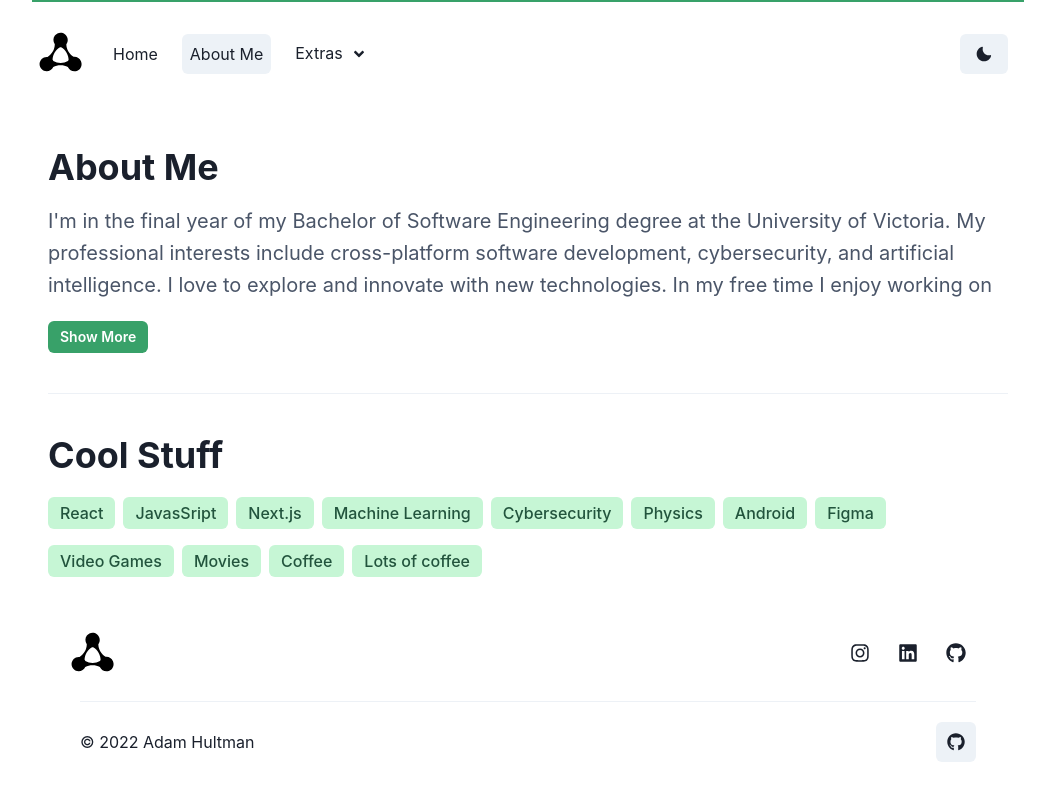
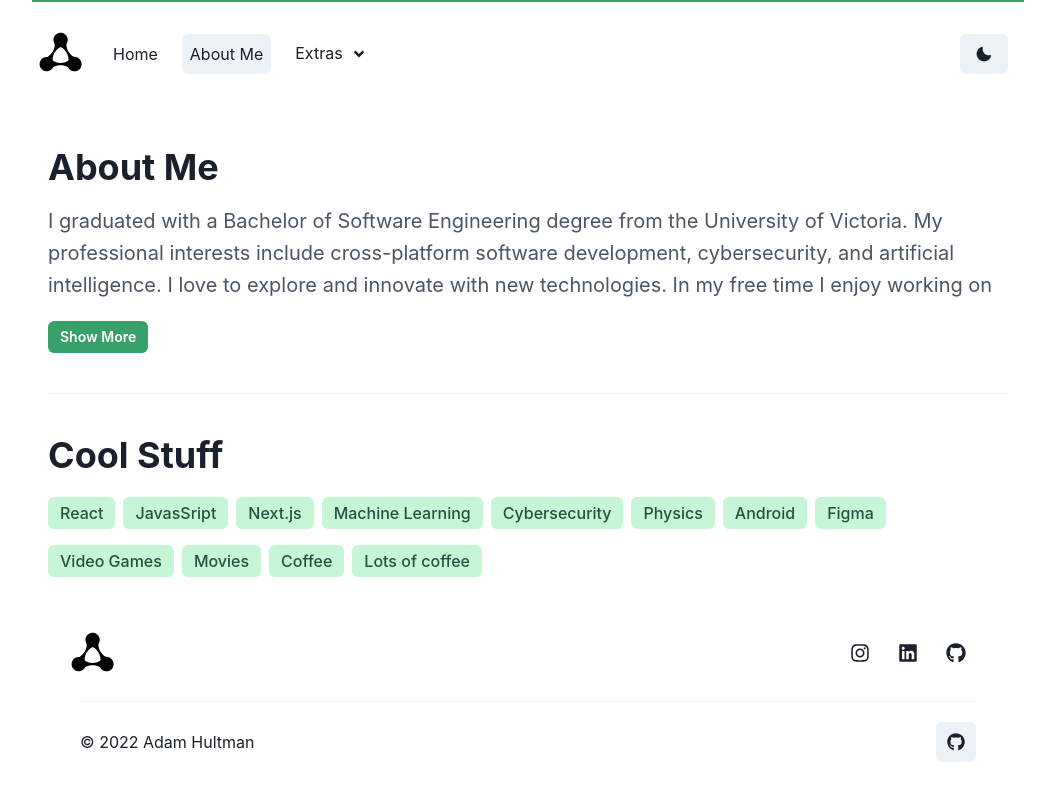
Before and after one commit to ACHultman/achultman-web, a Next.js app: page /about in a window 1280 px wide. Shown: the top 800 px of the page, without its empty margins (112-1167 px from the left). Built offline with nearby package versions, Linux system fonts and the light colour scheme.

Commit message:
update about content

```diff
--- a/src/pages/about.tsx
+++ b/src/pages/about.tsx
@@ -51,37 +51,39 @@ const About = () => {
               About Me
             </Heading>
             <Collapse in={show} startingHeight={100}>
+              <VStack gap={8}>
                 <VStack>
                   <Paragraph fontSize="xl" lineHeight={1.6}>
-                  I'm in the final year of my Bachelor of Software Engineering
-                  degree at the University of Victoria. My professional
-                  interests include cross-platform software development,
-                  cybersecurity, and artificial intelligence. I love to explore
-                  and innovate with new technologies. In my free time I enjoy
-                  working on new software projects (mostly ML), playing guitar,
-                  and going on hikes.
+                    I graduated with a Bachelor of Software Engineering degree
+                    from the University of Victoria. My professional interests
+                    include cross-platform software development, cybersecurity,
+                    and artificial intelligence. I love to explore and innovate
+                    with new technologies. In my free time I enjoy working on
+                    new software projects, playing guitar, and hiking.
                   </Paragraph>
                   <Paragraph fontSize="xl" lineHeight={1.6}>
-                  I'm currently involved in a couple of student clubs: VikeLabs
-                  and Vikaxe. These are clubs for software development and
-                  cybersecurity, respectively. For VikeLabs, I've had the
-                  pleasure of hosting a react testing workshop and am working on
-                  a degree planner web application for UVic students. With
-                  Vikaxe, I've participated in a few CTFs and have learned a
-                  lot.
+                    I was involved in a couple of computer science and
+                    engineering student clubs: VikeLabs and VikeSec. These are
+                    clubs for software development and cybersecurity,
+                    respectively. For VikeLabs, I've had the pleasure of hosting
+                    a react testing workshop and am working on a degree planner
+                    web application for UVic students. With VikeSec, I've
+                    participated in a few CTFs and have learned a lot.
                   </Paragraph>
                   <Paragraph fontSize="xl" lineHeight={1.6}>
-                  My experience in industry has been mostly based on co-ops
-                  (paid internships). It includes multiple roles working as a
-                  full-stack software developer, a software developer in test,
-                  and a front-end software developer. These roles have provided
-                  invaluable experience working in a team environment and have
-                  helped me develop my skills in a variety of areas.
+                    My experience in software industry includes multiple roles
+                    working as a full-stack or front-end software developer.
+                    These roles have provided invaluable experience working in a
+                    team environment and have helped me develop my skills in a
+                    variety of areas.
                   </Paragraph>
+                </VStack>
+                <Box w={"50%"} p={4}>
                   <Paragraph fontSize="xl" lineHeight={1.6}>
                     If you've read this far, feel free to reach out!
                   </Paragraph>
                   <Contact />
+                </Box>
               </VStack>
             </Collapse>
             <LightMode>
```
Lines whose indentation alone changed are shown as unchanged.
